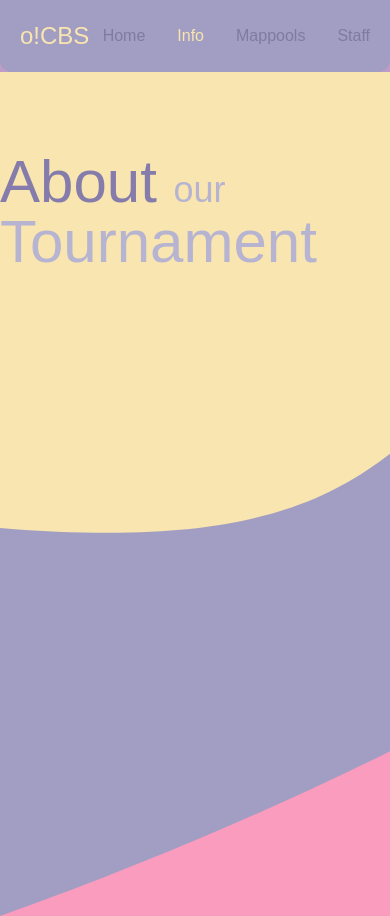
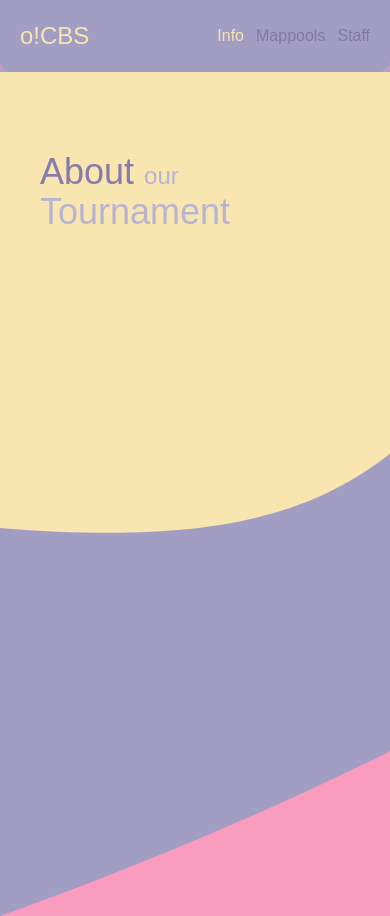
Before and after one commit to rrex971/ocbs-website, a React (Create React App) app: page /info in a window 390 px wide. Built offline with nearby package versions, Linux system fonts and the light colour scheme; a web font is replaced by a local one.

Commit message:
some miscellaneous changes related to responsive design.

```diff
--- a/public/index.html
+++ b/public/index.html
@@ -24,7 +24,7 @@
       work correctly both with client-side routing and a non-root public URL.
       Learn how to configure a non-root public URL by running `npm run build`.
     -->
-    <title>React App</title>
+    <title>osu!Chennai Beachside Showdown</title>
   </head>
   <body>
     <noscript>You need to enable JavaScript to run this app.</noscript>
--- a/src/components/Navbar.js
+++ b/src/components/Navbar.js
@@ -5,9 +5,8 @@ const Navbar = () => {
   return (
     <nav className="bg-logan-500 bg-cover p-5 rounded-b-xl">
       <div className="container mx-auto flex justify-between items-center">
-        <div className="text-banana-mania-100 text-2xl font-head">o!CBS</div>
-        <ul className="flex space-x-8 font-head text-logan-800">
-          <li><NavLink to="/" className={({ isActive }) => (isActive ? "text-banana-mania-100 opacity-100" : "navbar-link opacity-50 hover:opacity-100 transition-opacity duration-300 transition-colors duration-500 ease-in-out")}>Home</NavLink></li>
+        <div className="text-banana-mania-100 text-2xl font-head"><NavLink to="/" className="navbar-link hover:text-white-50 transition-colors duration-300 ease-in-out">o!CBS</NavLink></div>
+        <ul className="flex md:space-x-8 space-x-3 font-head text-logan-800">
           <li><NavLink to="/info" className={({ isActive }) => (isActive ? "text-banana-mania-100 opacity-100" : "navbar-link opacity-50 hover:opacity-100 transition-opacity duration-300 transition-colors duration-500 ease-in-out")}>Info</NavLink></li>
           <li><NavLink to="/mappools" className={({ isActive }) => (isActive ? "text-banana-mania-100 opacity-100" : "navbar-link opacity-50 hover:opacity-100 transition-opacity duration-300 transition-colors duration-500 ease-in-out")}>Mappools</NavLink></li>
           <li><NavLink to="/staff" className={({ isActive }) => (isActive ? "text-banana-mania-100 opacity-100" : "navbar-link opacity-50 hover:opacity-100 transition-opacity duration-300 transition-colors duration-500 ease-in-out")}>Staff</NavLink></li>
--- a/src/screens/Info.js
+++ b/src/screens/Info.js
@@ -3,11 +3,12 @@ import React from 'react';
 const Info = () => {
   return (
   <div className='bg-logan-500 bg-info-bg bg-cover h-screen'>
-    <div className="container mx-auto my-auto flex justify-between items-center font-head">
+    <div className="container mx-auto my-auto px-10 flex flex-down justify-between items-center font-head">
         <div className='aboutheader py-20'>
-            <span className='text-6xl text-logan-600'>About </span><span className="text-4xl text-logan-400">our</span>
-            <span className='text-6xl text-logan-400 block'>Tournament</span>
+            <span className='text-4xl md:text-6xl text-logan-600'>About </span><span className="text-2xl md:text-4xl text-logan-400">our</span>
+            <span className='text-4xl md:text-6xl text-logan-400 block'>Tournament</span>
         </div>
+
     </div>
   </div>
 )};
```
